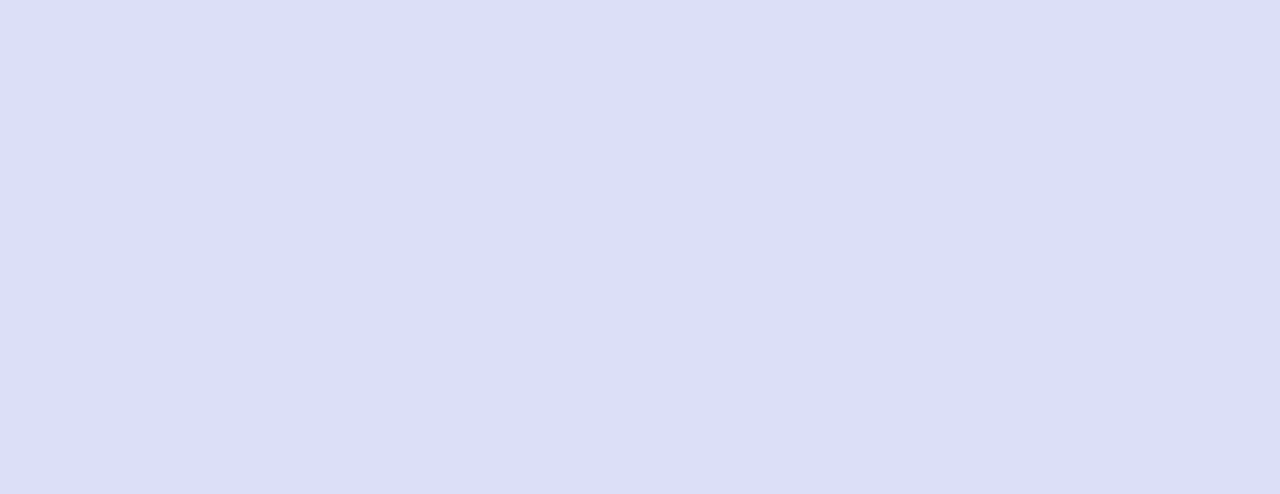
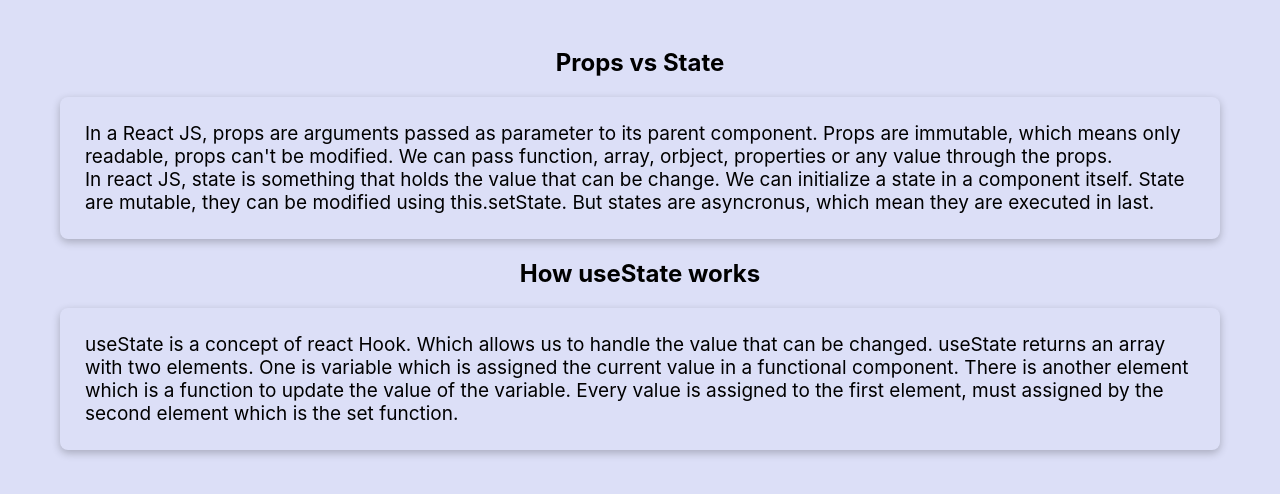
Before and after one commit to AnikaLabiba/beautify-yourself, a React (Create React App) app: page / in a window 1280 px wide. Shown: the part 1780-2274 px from the top of the page. Before the commit the page ends 1808 px from the top, so only its background shows below. Built offline with nearby package versions, Linux system fonts and the light colour scheme.

Commit message:
README file updated

```diff
--- a/src/App.js
+++ b/src/App.js
@@ -1,12 +1,14 @@
 import './App.css';
 import Header from './components/Header/Header';
 import MainContainer from './components/MainContainer/MainContainer';
+import Theoretical from './components/TheoreticalAns/Theoretical';
 
 function App() {
   return (
     <div>
       <Header></Header>
       <MainContainer></MainContainer>
+      <Theoretical></Theoretical>
     </div>
   );
 }
--- /dev/null
+++ b/src/components/TheoreticalAns/Theoretical.css
@@ -0,0 +1,14 @@
+.theory-ans{
+    margin: 50px 60px;
+}
+.theory-ans h2{
+    text-align: center;
+}
+.theory-ans p{
+    font-size: 19px;
+    margin-top: 20px;
+    margin: 20px 0;
+    box-shadow: rgba(0, 0, 0, 0.24) 0px 3px 8px;
+    padding: 25px;
+    border-radius: 8px;
+}
--- /dev/null
+++ b/src/components/TheoreticalAns/Theoretical.js
@@ -0,0 +1,19 @@
+import React from 'react';
+import './Theoretical.css'
+
+const Theoretical = () => {
+    return (
+        <div className='theory-ans'>
+            <h2>Props vs State</h2>
+            <p>In a React JS, props are arguments passed as parameter to  its parent component. Props are immutable, which means only readable, props can't be modified. We can pass function, array, orbject, properties or any value through the props.<br></br>
+                In react JS, state is something that holds the value that can be change. We can initialize a state in a component itself. State are mutable, they can be modified using this.setState. But states are asyncronus, which mean they are executed in last.
+            </p>
+            <h2>How useState works</h2>
+            <p>useState is a concept of react Hook. Which allows us to handle the value that can be changed. useState returns an array with two elements. One is variable which is assigned the current value in a functional component. There is another element which is a function to update the value of the variable. Every value is assigned to the first element, must assigned by the second element which is the set function.
+            </p>
+
+        </div>
+    );
+};
+
+export default Theoretical;
```
Also changed, not shown: 1 other file (tests, documents, lock files or other folders).
